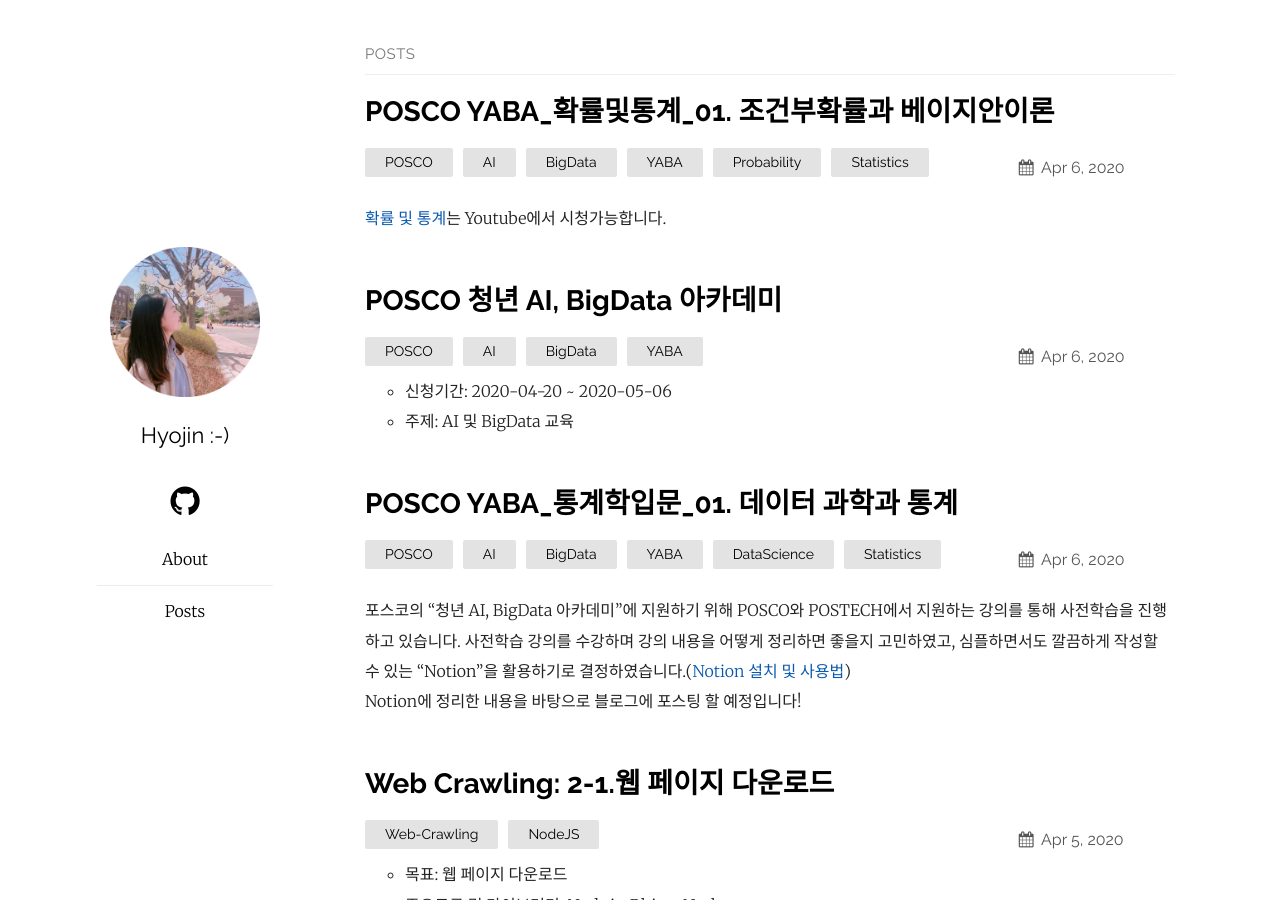
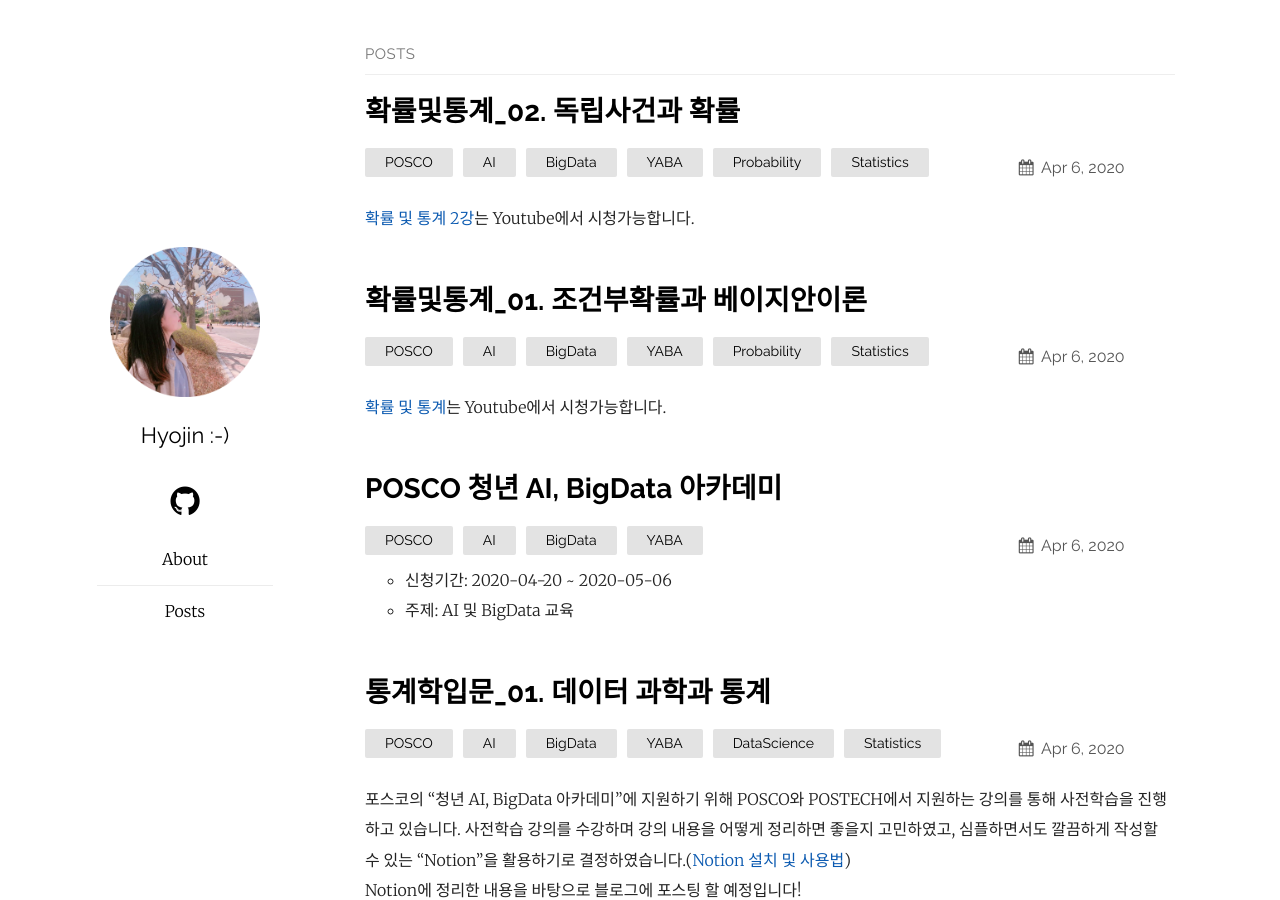
Before and after one commit to hyojin52/hyojin52.github.io, a Jekyll site: the page built from index.md, in a window 1280 px wide and 900 px high. Built offline with Jekyll 4.4.1, drawn with Linux system fonts in a browser that asks for light colours.

Commit message:
add posting and img

```diff
--- a/_posts/POSCO_AI_BigData_Academy/2020-04-06-Day_01_Data_Science_and_Statistics.md
+++ b/_posts/POSCO_AI_BigData_Academy/2020-04-06-Day_01_Data_Science_and_Statistics.md
@@ -1,6 +1,6 @@
 ---
 layout: post
-title: "POSCO YABA_통계학입문_01. 데이터 과학과 통계"
+title: "통계학입문_01. 데이터 과학과 통계"
 date: 2020-04-06
 categories: POSCO AI BigData YABA DataScience Statistics
 ---
--- a/_posts/POSCO_AI_BigData_Academy/2020-04-13-01_conditional_probability_and_bayesian_probability.md
+++ b/_posts/POSCO_AI_BigData_Academy/2020-04-13-01_conditional_probability_and_bayesian_probability.md
@@ -1,6 +1,6 @@
 ---
 layout: post
-title: "POSCO YABA_확률및통계_01. 조건부확률과 베이지안이론"
+title: "확률및통계_01. 조건부확률과 베이지안이론"
 date: 2020-04-06
 categories: POSCO AI BigData YABA Probability Statistics
 ---
--- /dev/null
+++ b/_posts/POSCO_AI_BigData_Academy/2020-04-15-02_independent_event_and_probability.md
@@ -0,0 +1,76 @@
+---
+layout: post
+title: "확률및통계_02. 독립사건과 확률"
+date: 2020-04-06
+categories: POSCO AI BigData YABA Probability Statistics
+---
+
+[확률 및 통계 2강](https://www.youtube.com/watch?v=yr0YUoteuO8&list=PLSN_PltQeOyjmRIsC7VNirXOBqWoypd4V&index=2)는 Youtube에서 시청가능합니다.<br/><br/>
+
+
+## 1.10 Combinatorial Analysis
+---
+### 1.10.1 Permutation(순열)
+1) Permutation
+- line arrangement(considering order) of n different objects
+
+![image](/assets/img/posco_ai_bigdata_academy/PS/02-01.png)
+
+- r out of n objects (n≥r)
+
+![image](/assets/img/posco_ai_bigdata_academy/PS/02-02.png)
+
+- 0! = 1
+
+2) Group Permutation
+![image](/assets/img/posco_ai_bigdata_academy/PS/02-03.png)
+
+3) Circular Permutation
+![image](/assets/img/posco_ai_bigdata_academy/PS/02-04.png)
+<br/><br/>
+
+### 1.10.4 Combination
+- select(not considering order) r objects out of n objects
+
+![image](/assets/img/posco_ai_bigdata_academy/PS/02-05.png)
+
+- ex) n명의 소년과 m명의 소녀가 있는 집단에서 r 명을 선택
+
+![image](/assets/img/posco_ai_bigdata_academy/PS/02-06.png)<br/><br/>
+
+### 1.10.5 Binomial Theorem(이항정리)
+![image](/assets/img/posco_ai_bigdata_academy/PS/02-07.png)
+![image](/assets/img/posco_ai_bigdata_academy/PS/02-08.png)
+![image](/assets/img/posco_ai_bigdata_academy/PS/02-09.png)
+![image](/assets/img/posco_ai_bigdata_academy/PS/02-10.png)
+<br/>
+왜 위의 식들이 필요할까?<br/>
+B(n, p) 이항분포에서 평균 및 분산 유도 시 활용!
+<br/><br/>
+
+### 1.10.6 Stirling's Formula
+![image](/assets/img/posco_ai_bigdata_academy/PS/02-11.png)
+<br/><br/>
+
+## 1.11 Rliability
+---
+1) Reliability
+- duration of useful functioning of system
+- R(t) : probability that a system will be functioning at time t
+
+2) Series Connection(직렬연결)
+![image](/assets/img/posco_ai_bigdata_academy/PS/02-12.png)
+
+3) Parallel Connection(병렬연결)<br/>
+![image](/assets/img/posco_ai_bigdata_academy/PS/02-13.jpg)
+
+- EX 1.36
+
+![image](/assets/img/posco_ai_bigdata_academy/PS/02-14.png)
+<br/><br/>
+
+## References
+---
+- [확률 및 통계 2강](https://www.youtube.com/watch?v=yr0YUoteuO8&list=PLSN_PltQeOyjmRIsC7VNirXOBqWoypd4V&index=2)
+
+<br/><br/>
```
Also changed, not shown: assets/img/posco_ai_bigdata_academy/PS/02-01.png (added), assets/img/posco_ai_bigdata_academy/PS/02-02.png (added), assets/img/posco_ai_bigdata_academy/PS/02-03.png (added), assets/img/posco_ai_bigdata_academy/PS/02-04.png (added), assets/img/posco_ai_bigdata_academy/PS/02-05.png (added), assets/img/posco_ai_bigdata_academy/PS/02-06.png (added), assets/img/posco_ai_bigdata_academy/PS/02-07.png (added), assets/img/posco_ai_bigdata_academy/PS/02-08.png (added), assets/img/posco_ai_bigdata_academy/PS/02-09.png (added), assets/img/posco_ai_bigdata_academy/PS/02-10.png (added), assets/img/posco_ai_bigdata_academy/PS/02-11.png (added), assets/img/posco_ai_bigdata_academy/PS/02-12.png (added), assets/img/posco_ai_bigdata_academy/PS/02-13.jpg (added), 1 other file.
